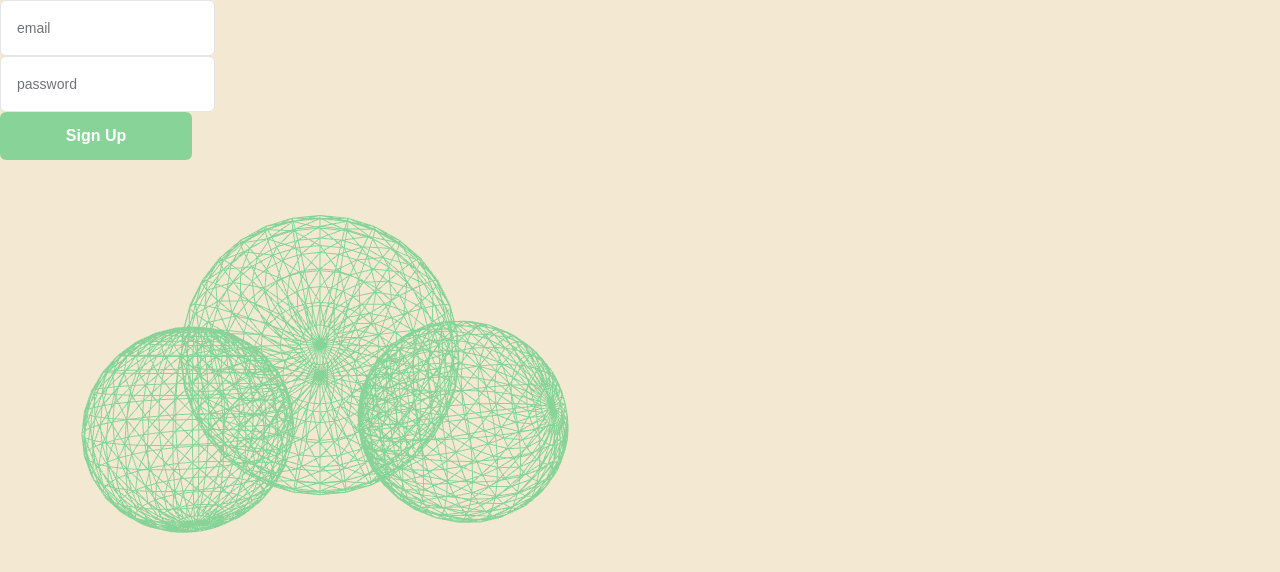
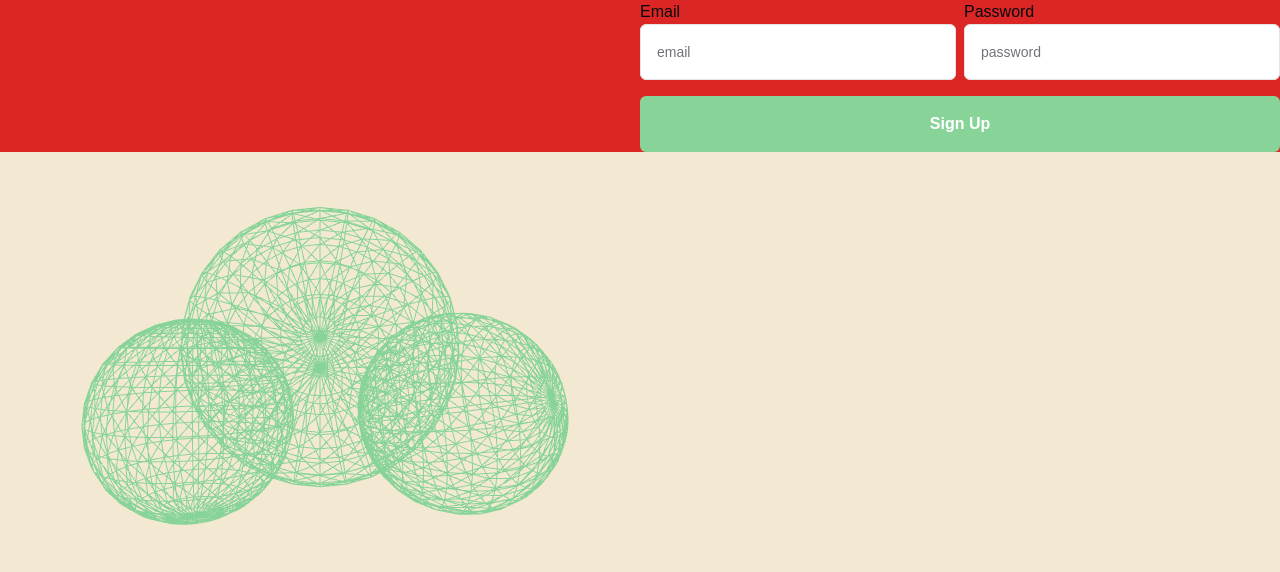
Before and after one commit to chandudagoat/portrait-frontend, a Next.js app: page /signup in a window 1280 px wide. Shown: the top 572 px of the page. Built offline with nearby package versions, Linux system fonts and the light colour scheme.

Commit message:
gonna slow down dev cuz of exams and shit

```diff
--- a/app/signup/page.tsx
+++ b/app/signup/page.tsx
@@ -74,14 +74,26 @@ const SignUp = () => {
   }, []);
   return (
     <div>
-      <form action="POST">
-        <Input type="email" placeholder="email" />
-        <Input type="password" placeholder="password" />
-        <Button text="Sign Up"></Button>
+      <form action="POST" className="w-full bg-red-600 flex flex-col items-end">
+        <div className="w-1/2 flex items-center mb-4">
+          <div className="w-1/2 mr-2">
+            <label htmlFor="">Email</label>
+            <Input type="email" placeholder="email" className="w-full" />
+          </div>
+          <div className="w-1/2">
+            <label>Password</label>
+            <Input type="password" placeholder="password" className="w-full" />
+          </div>
+        </div>
+        <button
+          type="submit"
+          className="w-1/2 h-14 bg-[#88D498] rounded-md font-bold text-white transition ease-in-out delay-150 hover:text-[#F3E9D2] hover:bg-[#1A936F]"
+        >
+          Sign Up
+        </button>
       </form>
-      <div>
-        <canvas id="threed" />
-      </div>
+
+      <canvas id="threed" />
     </div>
   );
 };
```
